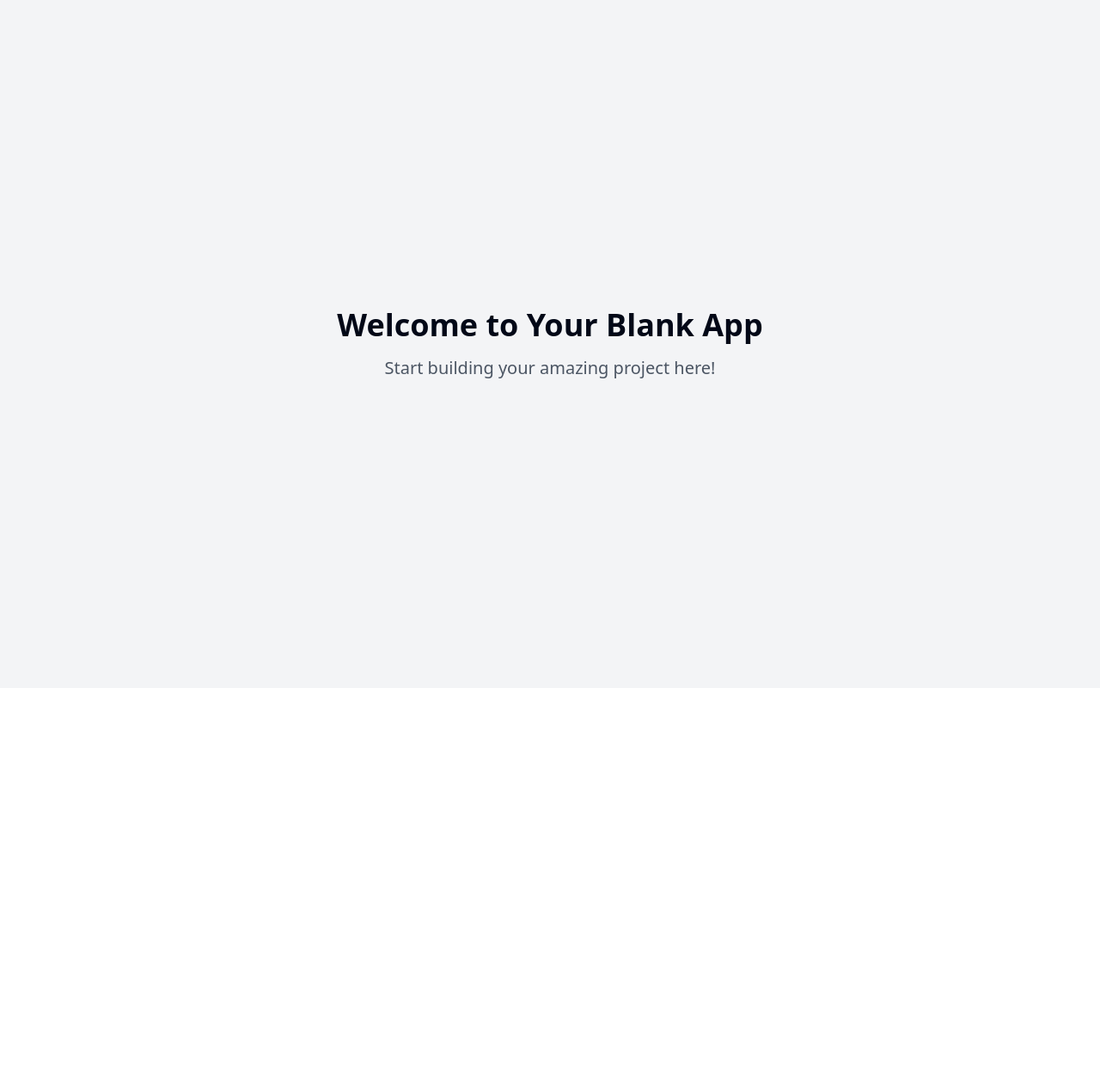
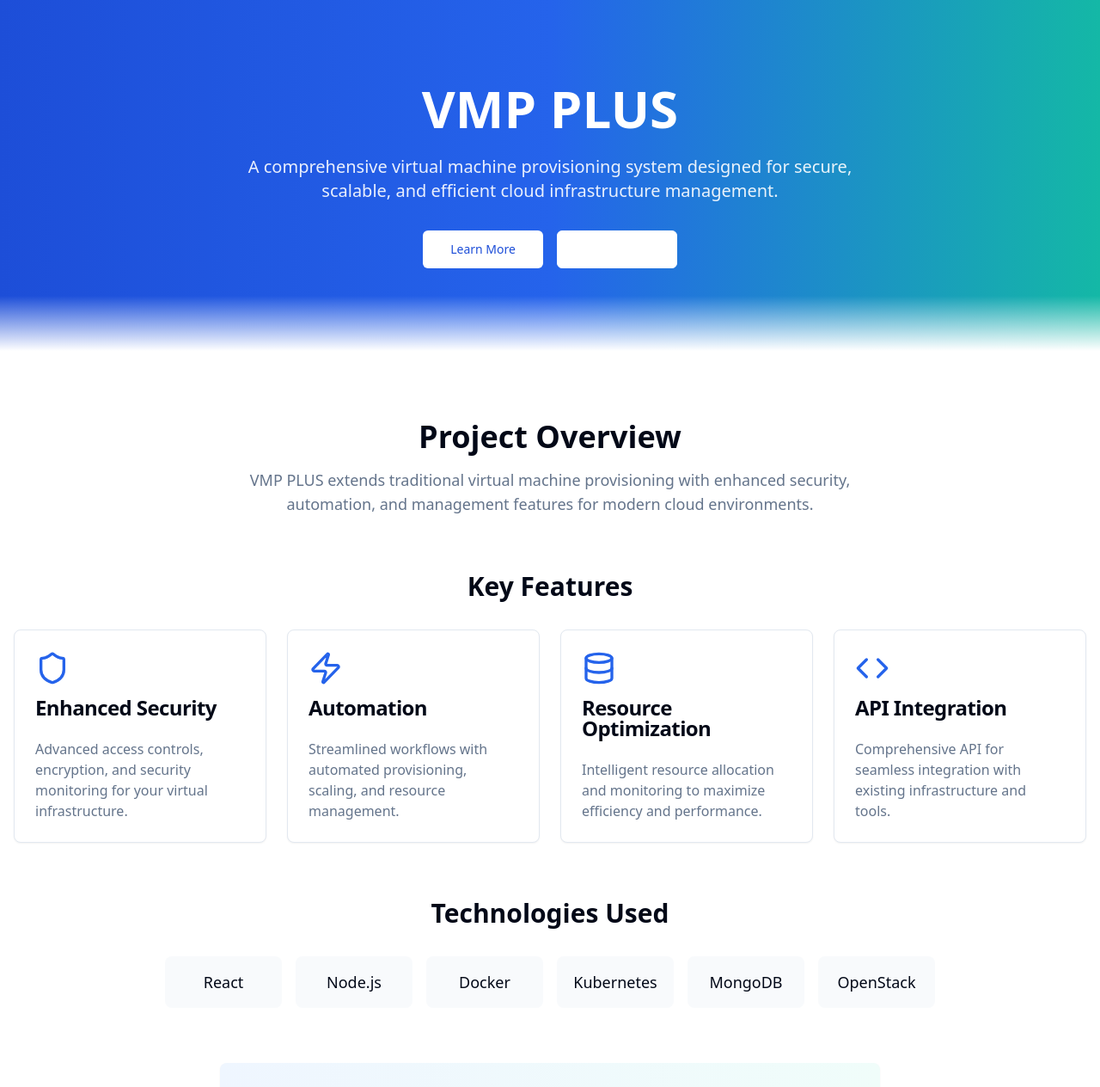
Before and after one commit to marcosogg/vmp-plus-showcase-front, a React (Vite) app: page / in a window 1280 px wide. Shown: the top 1264 px of the page at 86% size. Before the commit the page ends 800 px from the top, so only its background shows below. Built offline with nearby package versions, Linux system fonts and the light colour scheme.

Commit message:
feat: Implement landing page structure
Create a landing page component with header, main content, and footer sections. Use shadcn/ui, Tailwind CSS, and lucide-icons for styling and responsiveness.

```diff
--- /dev/null
+++ b/src/components/landing-page.tsx
@@ -0,0 +1,186 @@
+
+import React from "react";
+import { Button } from "@/components/ui/button";
+import { Card, CardContent, CardDescription, CardHeader, CardTitle } from "@/components/ui/card";
+import { Github, ExternalLink, Youtube, FileText, Code, Zap, Database, Shield } from "lucide-react";
+
+const LandingPage = () => {
+  return (
+    <div className="min-h-screen flex flex-col">
+      {/* Header Section */}
+      <header className="relative bg-gradient-to-r from-blue-700 via-blue-600 to-teal-500 py-16 md:py-24">
+        <div className="container mx-auto px-4">
+          <div className="max-w-3xl mx-auto text-center">
+            <h1 className="text-4xl md:text-5xl lg:text-6xl font-bold text-white mb-6 animate-fade-in">
+              VMP PLUS
+            </h1>
+            <p className="text-lg md:text-xl text-white/90 mb-8 leading-relaxed">
+              A comprehensive virtual machine provisioning system designed for secure, scalable,
+              and efficient cloud infrastructure management.
+            </p>
+            <div className="flex flex-wrap justify-center gap-4">
+              <Button size="lg" className="bg-white text-blue-700 hover:bg-blue-50">
+                Learn More
+              </Button>
+              <Button size="lg" variant="outline" className="text-white border-white hover:bg-white/10">
+                View Demo
+              </Button>
+            </div>
+          </div>
+        </div>
+        <div className="absolute bottom-0 left-0 right-0 h-16 bg-gradient-to-t from-background to-transparent"></div>
+      </header>
+
+      {/* Main Content Section */}
+      <main className="flex-grow container mx-auto px-4 py-12 md:py-20">
+        {/* Project Overview */}
+        <section className="mb-16">
+          <div className="max-w-3xl mx-auto text-center mb-12">
+            <h2 className="text-3xl md:text-4xl font-bold mb-4">Project Overview</h2>
+            <p className="text-muted-foreground text-lg">
+              VMP PLUS extends traditional virtual machine provisioning with enhanced security,
+              automation, and management features for modern cloud environments.
+            </p>
+          </div>
+        </section>
+
+        {/* Key Features */}
+        <section className="mb-16">
+          <h2 className="text-2xl md:text-3xl font-bold mb-8 text-center">Key Features</h2>
+          <div className="grid grid-cols-1 md:grid-cols-2 lg:grid-cols-4 gap-6">
+            <FeatureCard
+              icon={<Shield className="h-10 w-10 text-blue-600" />}
+              title="Enhanced Security"
+              description="Advanced access controls, encryption, and security monitoring for your virtual infrastructure."
+            />
+            <FeatureCard
+              icon={<Zap className="h-10 w-10 text-blue-600" />}
+              title="Automation"
+              description="Streamlined workflows with automated provisioning, scaling, and resource management."
+            />
+            <FeatureCard
+              icon={<Database className="h-10 w-10 text-blue-600" />}
+              title="Resource Optimization"
+              description="Intelligent resource allocation and monitoring to maximize efficiency and performance."
+            />
+            <FeatureCard
+              icon={<Code className="h-10 w-10 text-blue-600" />}
+              title="API Integration"
+              description="Comprehensive API for seamless integration with existing infrastructure and tools."
+            />
+          </div>
+        </section>
+
+        {/* Technologies Used */}
+        <section className="mb-16">
+          <h2 className="text-2xl md:text-3xl font-bold mb-8 text-center">Technologies Used</h2>
+          <div className="grid grid-cols-2 md:grid-cols-3 lg:grid-cols-6 gap-4 max-w-4xl mx-auto">
+            {technologies.map((tech, index) => (
+              <div
+                key={index}
+                className="bg-muted/50 rounded-lg p-4 flex flex-col items-center justify-center text-center hover:bg-muted/80 transition-colors"
+              >
+                <div className="font-medium text-lg">{tech}</div>
+              </div>
+            ))}
+          </div>
+        </section>
+
+        {/* Call to Action */}
+        <section className="max-w-3xl mx-auto text-center">
+          <Card className="bg-gradient-to-r from-blue-50 to-teal-50 border-0">
+            <CardHeader>
+              <CardTitle className="text-2xl md:text-3xl text-blue-700">Ready to Get Started?</CardTitle>
+              <CardDescription className="text-lg">
+                Explore the VMP PLUS project and discover how it can transform your virtual machine management.
+              </CardDescription>
+            </CardHeader>
+            <CardContent>
+              <Button className="bg-blue-600 hover:bg-blue-700 text-white">
+                View Documentation
+              </Button>
+            </CardContent>
+          </Card>
+        </section>
+      </main>
+
+      {/* Footer Section */}
+      <footer className="bg-slate-900 text-white py-12">
+        <div className="container mx-auto px-4">
+          <div className="grid grid-cols-1 md:grid-cols-2 lg:grid-cols-4 gap-8">
+            <div>
+              <h3 className="text-lg font-semibold mb-4">VMP PLUS</h3>
+              <p className="text-slate-300">
+                A next-generation virtual machine provisioning system designed for the modern cloud era.
+              </p>
+            </div>
+            <div>
+              <h3 className="text-lg font-semibold mb-4">Resources</h3>
+              <ul className="space-y-2">
+                <FooterLink icon={<Github size={18} />} text="GitHub Repository" />
+                <FooterLink icon={<ExternalLink size={18} />} text="Live Demo" />
+                <FooterLink icon={<Youtube size={18} />} text="Video Demonstration" />
+                <FooterLink icon={<FileText size={18} />} text="Project Report" />
+              </ul>
+            </div>
+            <div>
+              <h3 className="text-lg font-semibold mb-4">Documentation</h3>
+              <ul className="space-y-2">
+                <li className="hover:text-blue-300 transition-colors"><a href="#">Installation Guide</a></li>
+                <li className="hover:text-blue-300 transition-colors"><a href="#">API Reference</a></li>
+                <li className="hover:text-blue-300 transition-colors"><a href="#">User Manual</a></li>
+                <li className="hover:text-blue-300 transition-colors"><a href="#">FAQ</a></li>
+              </ul>
+            </div>
+            <div>
+              <h3 className="text-lg font-semibold mb-4">Contact</h3>
+              <p className="text-slate-300 mb-2">
+                Have questions or need assistance?
+              </p>
+              <a href="#" className="text-blue-400 hover:text-blue-300 transition-colors">
+                Contact the team
+              </a>
+            </div>
+          </div>
+          <div className="border-t border-slate-800 mt-8 pt-8 text-center text-slate-400">
+            <p>&copy; {new Date().getFullYear()} VMP PLUS Project. All rights reserved.</p>
+          </div>
+        </div>
+      </footer>
+    </div>
+  );
+};
+
+// Helper Components
+const FeatureCard = ({ icon, title, description }) => (
+  <Card className="h-full">
+    <CardHeader>
+      <div className="mb-2">{icon}</div>
+      <CardTitle>{title}</CardTitle>
+    </CardHeader>
+    <CardContent>
+      <p className="text-muted-foreground">{description}</p>
+    </CardContent>
+  </Card>
+);
+
+const FooterLink = ({ icon, text }) => (
+  <li>
+    <a href="#" className="flex items-center gap-2 hover:text-blue-300 transition-colors">
+      {icon}
+      <span>{text}</span>
+    </a>
+  </li>
+);
+
+// Data
+const technologies = [
+  "React",
+  "Node.js",
+  "Docker",
+  "Kubernetes",
+  "MongoDB",
+  "OpenStack"
+];
+
+export default LandingPage;
--- a/src/pages/Index.tsx
+++ b/src/pages/Index.tsx
@@ -1,14 +1,8 @@
-// Update this page (the content is just a fallback if you fail to update the page)
+
+import LandingPage from "@/components/landing-page";
 
 const Index = () => {
-  return (
-    <div className="min-h-screen flex items-center justify-center bg-gray-100">
-      <div className="text-center">
-        <h1 className="text-4xl font-bold mb-4">Welcome to Your Blank App</h1>
-        <p className="text-xl text-gray-600">Start building your amazing project here!</p>
-      </div>
-    </div>
-  );
+  return <LandingPage />;
 };
 
 export default Index;
```
